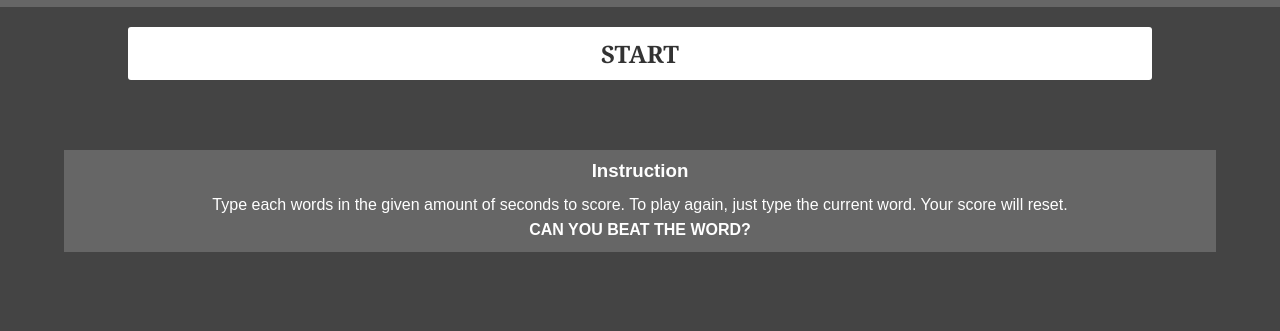
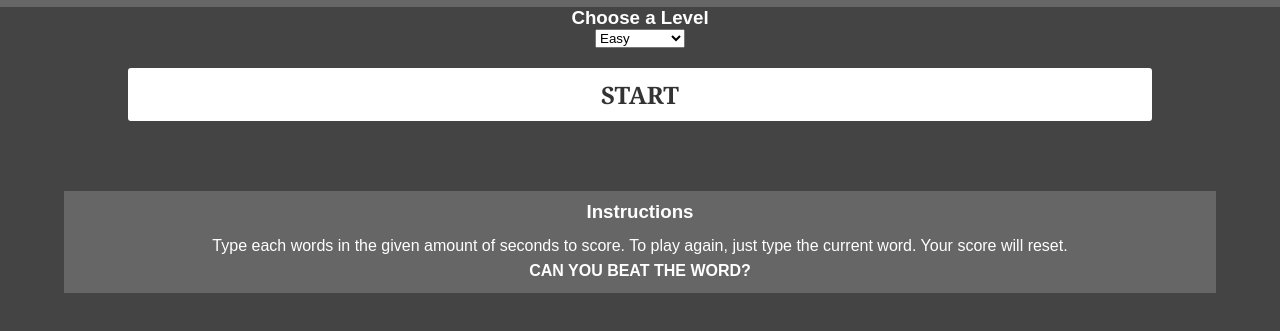
Before and after one commit to IamUnike/wordBeater, a plain HTML site: page index.html in a window 1280 px wide. Shown: the part 35-366 px from the top of the page. Drawn offline with Linux system fonts and the light colour scheme.

Commit message:
Update index.html

```diff
--- a/index.html
+++ b/index.html
@@ -5,10 +5,24 @@
 	<meta name="viewport" content="width=device-width,  initial-scale=1.0" >
 	<title> Word Beater Game</title>
 	<link rel="stylesheet" href="style.css" >
+
 </head>
 <body>
 	<!--- THIS IS THE HEADER SECTION ----->
 	<header class="header" ><h3> WordBeater </h3></header>
+
+	<!--- THIS IS THE GAME LEVEL CONTAINER SECTION ----->
+	<section class="level-container" >
+		<h3> Choose a Level </h3>
+
+		<!--- Level options ----->
+		<select class="levels" >
+			<option value="easy"  class="level-btn easy"> Easy </option>
+			<option value="medium" class="level-btn medium"> Medium </option>
+			<option value="hard"  class="level-btn hard"> Hard </option>
+			<option value="extreme"  class="level-btn Extreme"> God Speed </option>
+		</select>
+	</section>
 
 	<!--- THIS IS THE START BUTTON ----->
 	<button class="start-btn" > START </button>
@@ -29,7 +43,7 @@
 
 		<!--- This div contains the time left and score ----->
 		<div class="status" >
-			<p class="time-left" > Time Left: <span class="time" > 5 </span></p>
+			<p class="time-left" > Time Left: <span class="time" > </span></p>
 
 			<p class="your-score" > Your Score: <span class="score"> 0 </span></p>
 		</div>
@@ -38,16 +52,13 @@
 
 	<!----- THIS SECTION CONTAINS INSTRUCTIONS FOR PLAYING THE GAME --------->
 	<section class="instruction" >
-		<h3> Instruction </h3>
+		<h3> Instructions </h3>
 		<p> Type each words in the given amount of seconds to score.
 			To play again, just type the current word. Your score will reset. <br>
 			<b>CAN YOU BEAT THE WORD?</b>
 			</p>
 	</section>
 
-
-<!----- The JavaScript file --------->
 <script src="index.js" type="text/javascript"></script>
-
 </body>
 </html>
```
